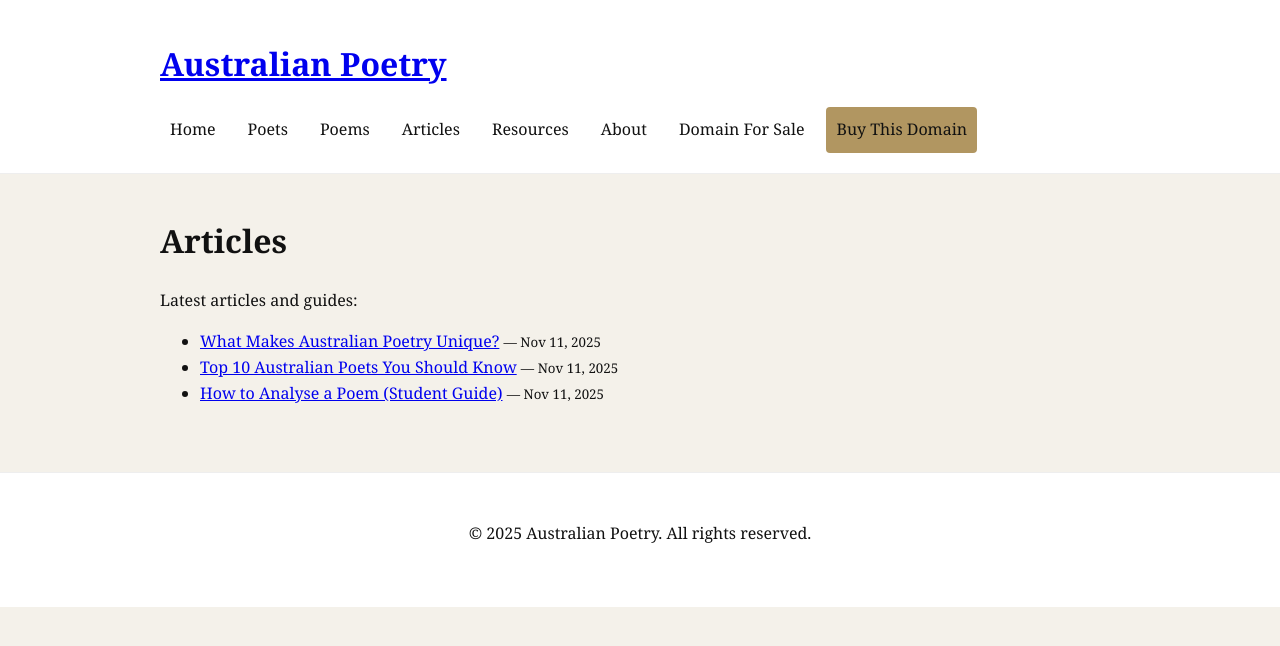
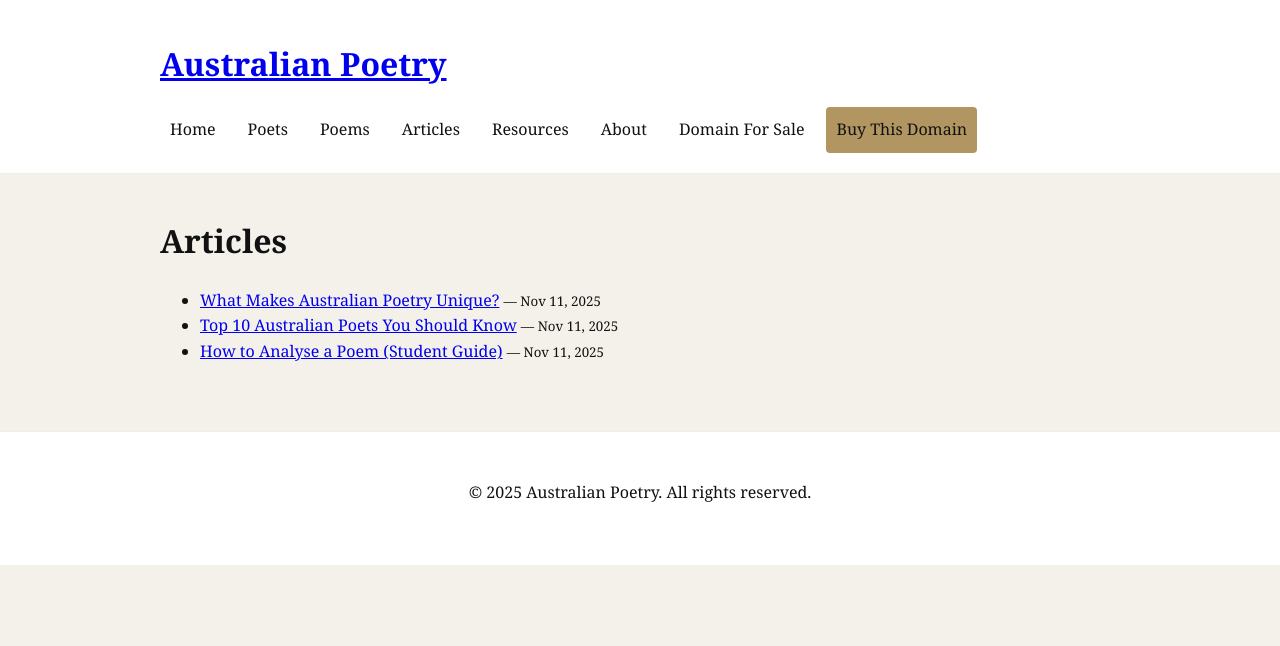
Before and after one commit to BetaTestingL/australianpoetry, a Jekyll site: the page built from _articles/index.md, in a window 1280 px wide. Shown: the top 646 px of the page. Built offline with Jekyll 4.4.1, drawn with Linux system fonts in a browser that asks for light colours.

Commit message:
Update index.md

```diff
--- a/_articles/index.md
+++ b/_articles/index.md
@@ -6,11 +6,9 @@ permalink: /articles/
 
 # Articles
 
-Latest articles and guides:
-
 <ul>
-{% assign posts = site.posts | where_exp: "post", "post.categories contains 'articles' or post.layout == 'post'" %}
-{% for post in posts %}
+{% assign articles = site.categories.articles %}
+{% for post in articles %}
   <li>
     <a href="{{ post.url | relative_url }}">{{ post.title }}</a>
     <small> — {{ post.date | date: "%b %-d, %Y" }}</small>
```
